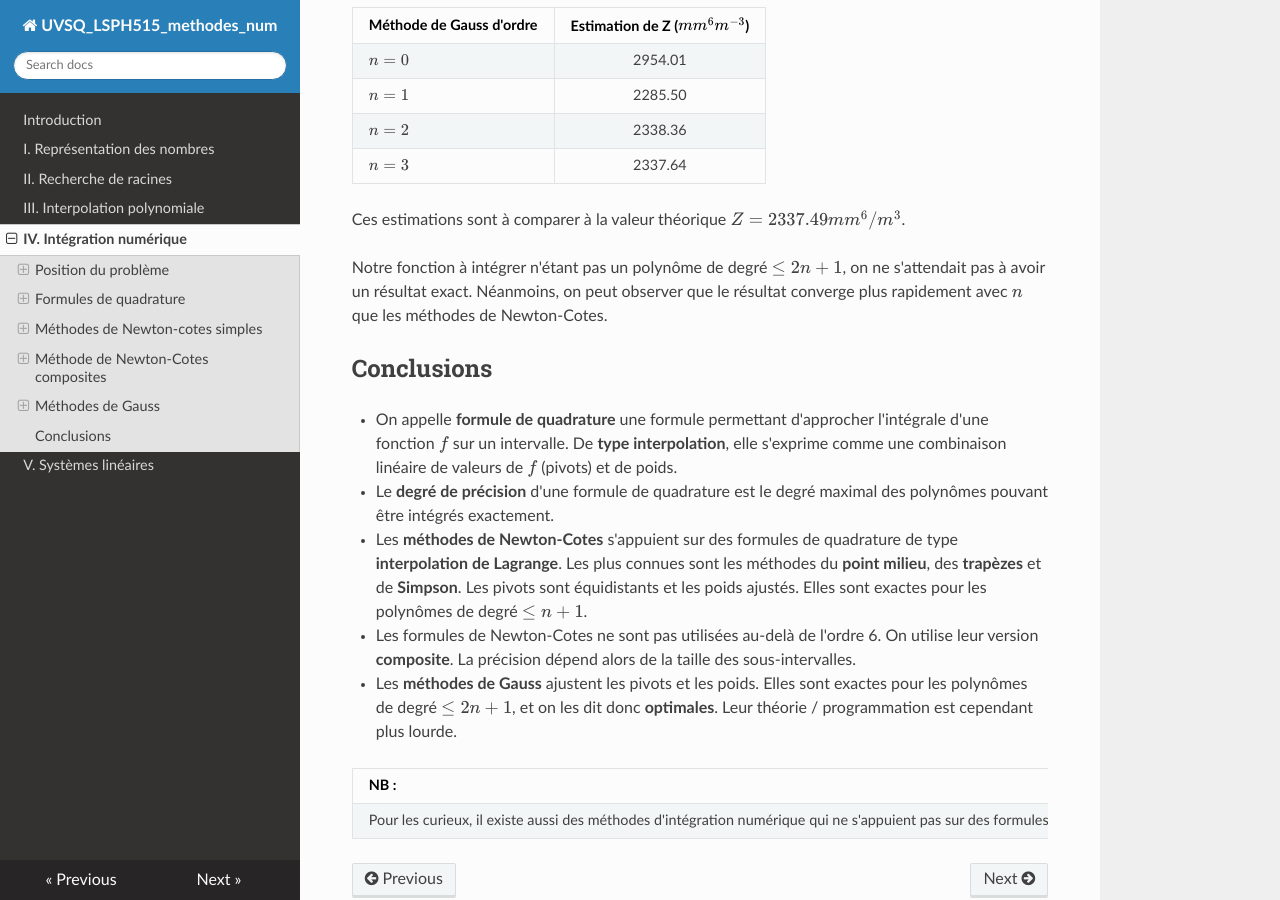
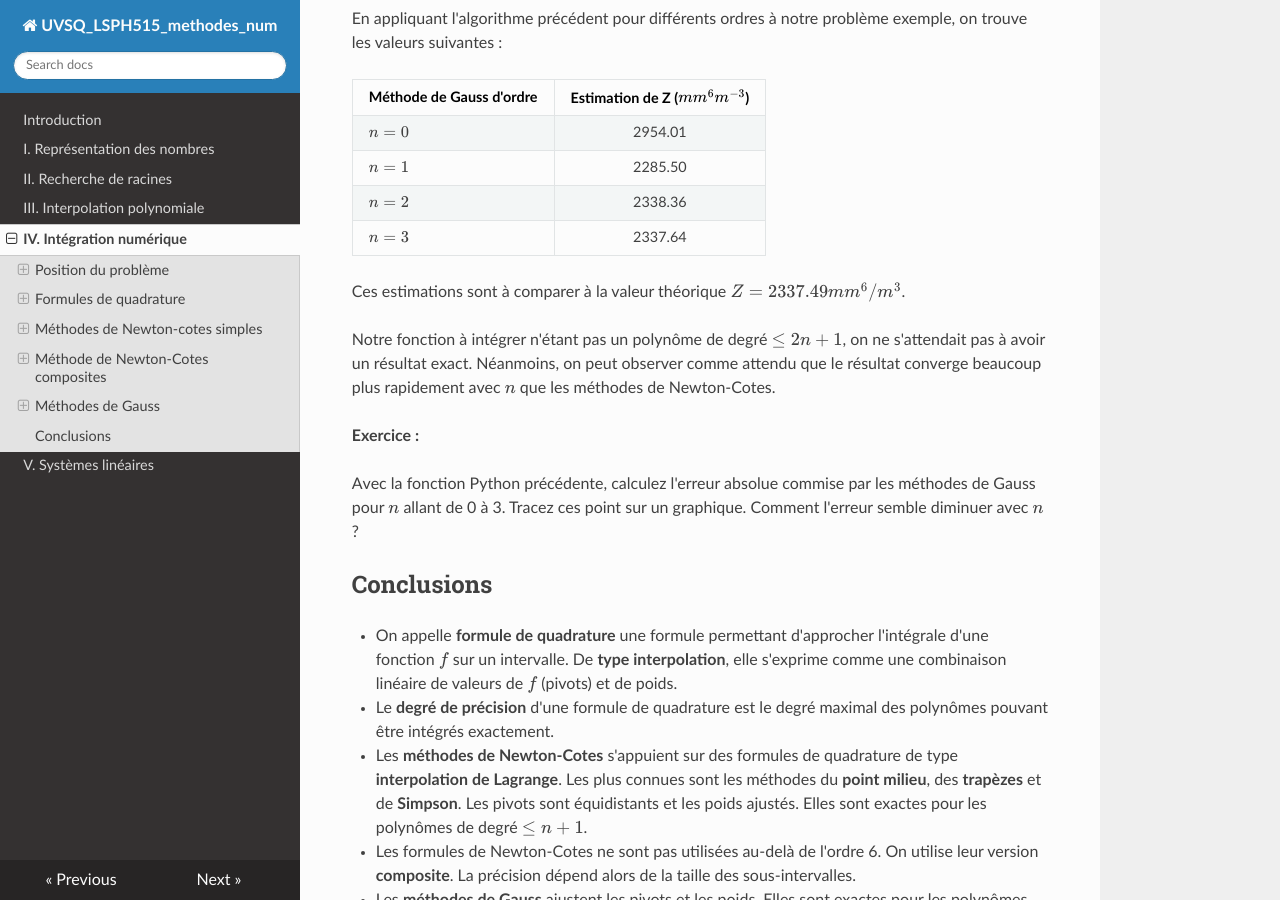
Before and after one commit to NicOudart/UVSQ_LSPH515_methodes_num, an MkDocs documentation site: the page built from docs/Chap4_Integration_numerique.md, in a window 1280 px wide and 900 px high, scrolled down 25554 px. Built offline with MkDocs 1.6.1, drawn with Linux system fonts in a browser that asks for light colours; nearby versions of some CDN libraries; some of the changed text lies outside the part shown.

Commit message:
-Adding exercises to Chapter 4.

```diff
--- a/docs/Chap4_Integration_numerique.md
+++ b/docs/Chap4_Integration_numerique.md
@@ -709,7 +709,10 @@
 
 Ces estimations sont à comparer à la valeur théorique $Z = 2337.49 mm^6/m^3$.
 
-On obtiendra comme attendu des estimations plus précise en augmentant le nombre de sous-intervalles $M$.
+**Exercice :**
+
+Utilisez les fonctions Python précédentes pour calculer l'erreur absolue commise par les méthodes composite des trapèzes et de Simpson.
+Calculez l'erreur pour M = 1, 2, 4, 8 et 16. Qu'observez-vous ?
 
 ### Accélération de Romberg
 
@@ -911,7 +914,12 @@
 Ces estimations sont à comparer à la valeur théorique $Z = 2337.49 mm^6/m^3$.
 
 Notre fonction à intégrer n'étant pas un polynôme de degré $\leq 2n+1$, on ne s'attendait pas à avoir un résultat exact.
-Néanmoins, on peut observer que le résultat converge plus rapidement avec $n$ que les méthodes de Newton-Cotes.
+Néanmoins, on peut observer comme attendu que le résultat converge beaucoup plus rapidement avec $n$ que les méthodes de Newton-Cotes.
+
+**Exercice :**
+
+Avec la fonction Python précédente, calculez l'erreur absolue commise par les méthodes de Gauss pour $n$ allant de 0 à 3.
+Tracez ces point sur un graphique. Comment l'erreur semble diminuer avec $n$ ?
 
 ## Conclusions
 
```
